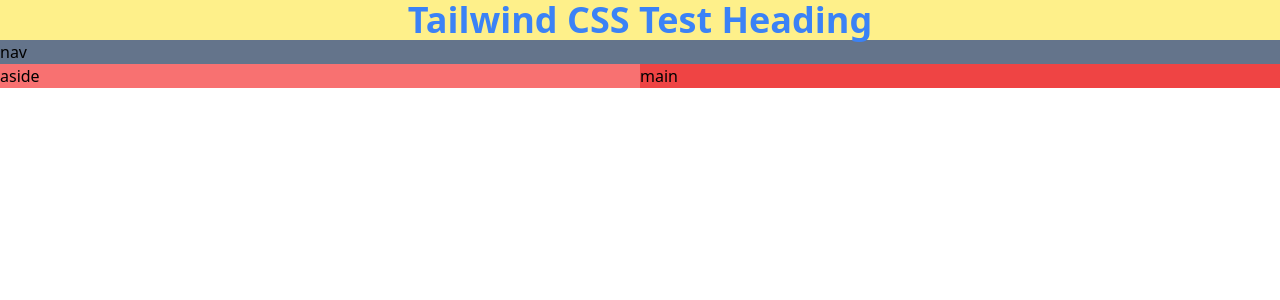
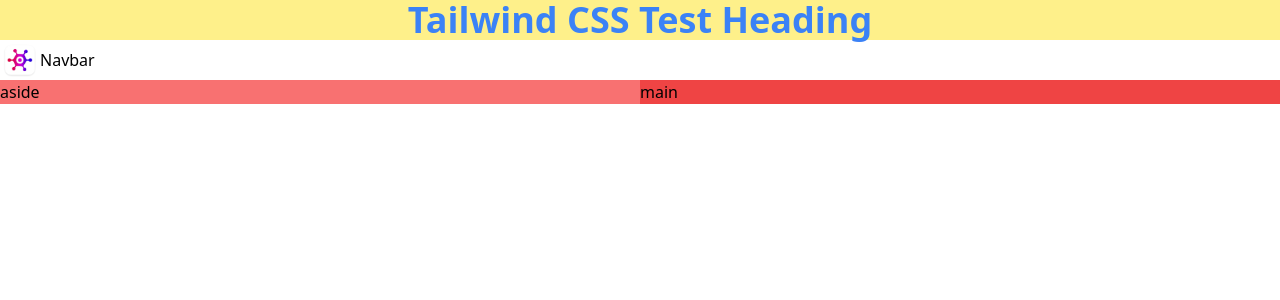
Before and after one commit to muhammadqasimjanjua162/game-hub2, a React (Vite) app: page / in a window 1280 px wide. Shown: the top 300 px of the page. Built offline with nearby package versions, Linux system fonts and the light colour scheme.

Commit message:
build a navbar

```diff
--- a/src/App.tsx
+++ b/src/App.tsx
@@ -1,6 +1,7 @@
 import { useState } from "react";
 
 import "./App.css";
+import NavBar from "./components/NavBar";
 
 function App() {
   return (
@@ -9,7 +10,9 @@
         Tailwind CSS Test Heading
       </h1>
       <div>
-        <div className="bg-slate-500">nav</div>
+        <div>
+          <NavBar />
+        </div>
         <div className="w-full flex flex-row">
           <div className="bg-red-400 w-full hidden lg:block">aside</div>
           <div className="bg-red-500 w-full">main</div>
--- /dev/null
+++ b/src/components/NavBar.tsx
@@ -0,0 +1,19 @@
+import React from "react";
+
+const NavBar = () => {
+  return (
+    <div className="flex flex-row w-full items-center">
+      <div>
+        <img
+          className="h-10 w-10 object-cover object-center"
+          src="./src/assets/logo.webp"
+          alt="nature image"
+        />
+      </div>
+
+      <h2>Navbar</h2>
+    </div>
+  );
+};
+
+export default NavBar;
```
Also changed, not shown: src/assets/logo.webp (added).
